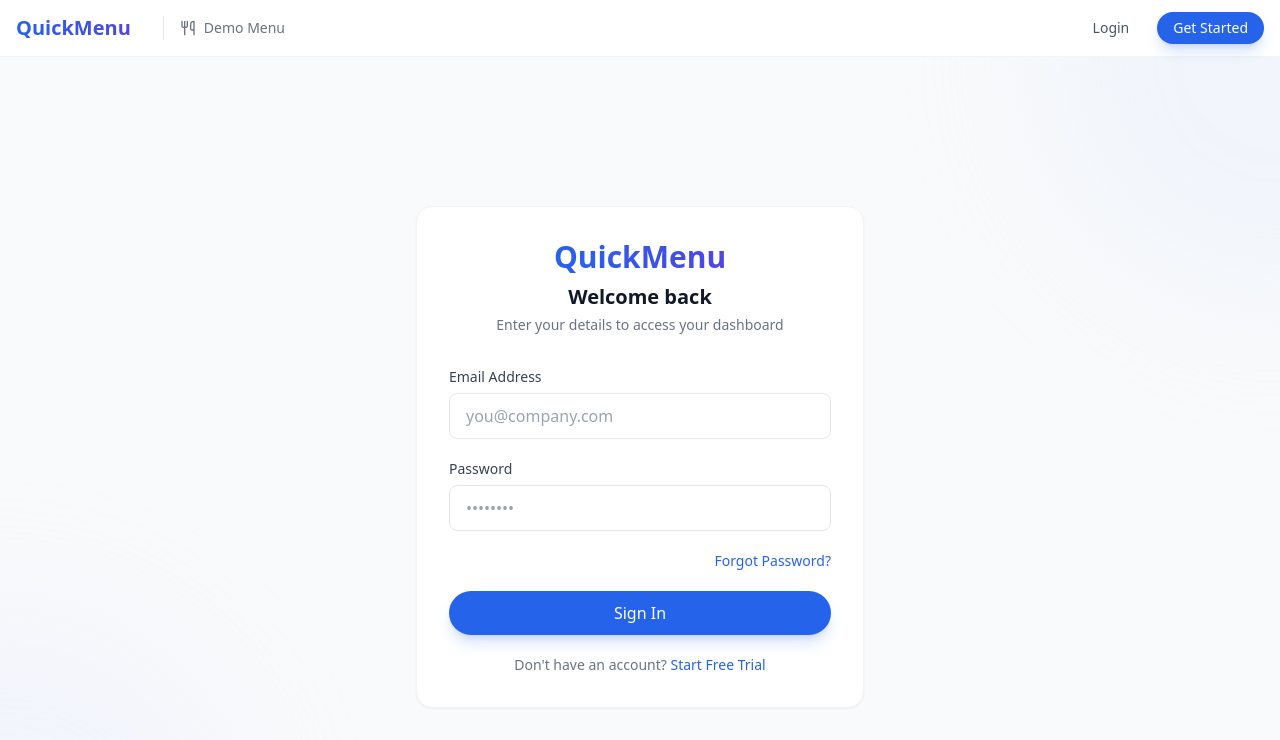
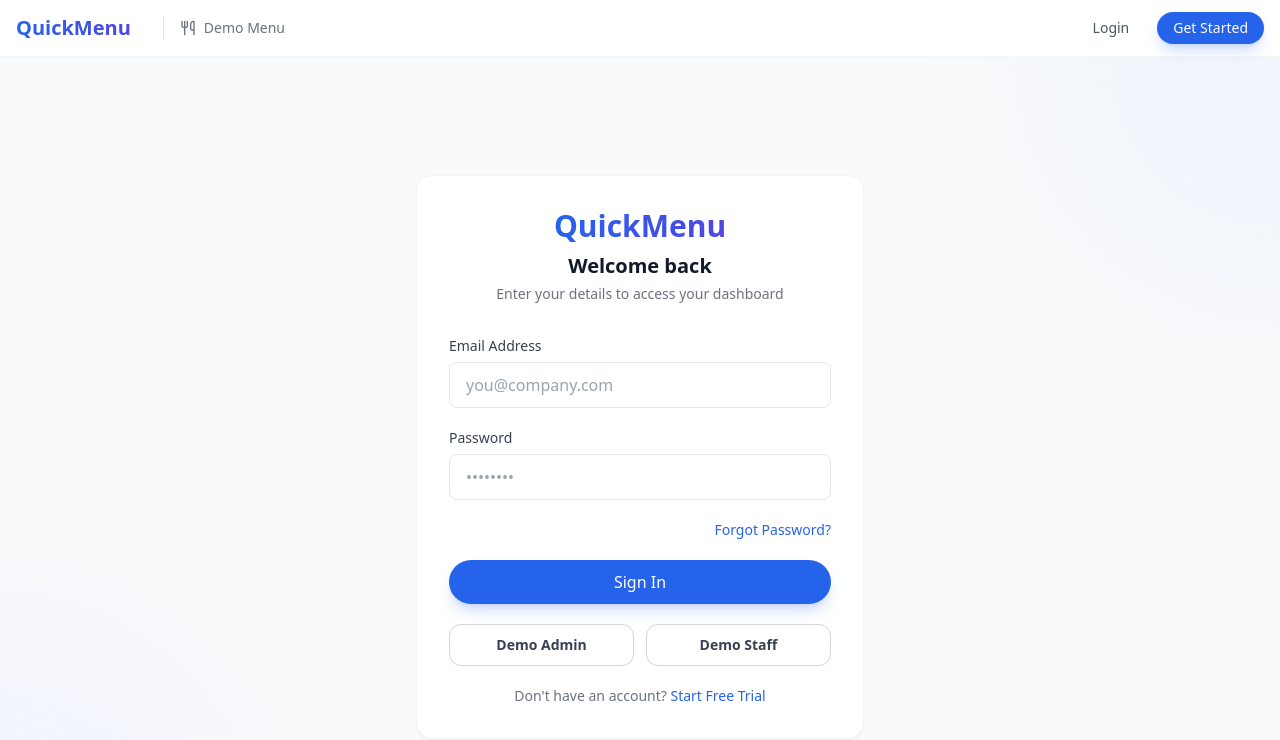
Before and after one commit to sohail24/Quick-Menu, a React (Vite) app in the folder frontend/: page /login in a window 1280 px wide. Shown: the top 740 px of the page. Built offline with nearby package versions, Linux system fonts and the light colour scheme.

Commit message:
feat(add): added demo login for admin and staff

```diff
--- a/frontend/src/pages/Auth/Login.tsx
+++ b/frontend/src/pages/Auth/Login.tsx
@@ -16,12 +16,17 @@ export default function Login() {
 
   async function submit(e: React.FormEvent) {
     e.preventDefault();
+    await doLogin(email, password);
+  }
+
+  async function doLogin(e: string, p: string) {
     setLoading(true);
     try {
-      const res = await api.post('/api/auth/login', { email, password });
+      const res = await api.post('/api/auth/login', { email: e, password: p });
       const token = res.data.token;
       if (!token) throw new Error('No token returned');
       setToken(token);
+      alert('Login successful');
       navigate('/menu/demo');
     } catch (err: any) {
       console.error(err);
@@ -29,6 +34,14 @@ export default function Login() {
     } finally {
       setLoading(false);
     }
+  }
+
+  function handleDemoAdmin() {
+    doLogin('admin@quickmenu.local', 'Admin123!');
+  }
+
+  function handleDemoStaff() {
+    doLogin('staff@quickmenu.local', 'Staff123!');
   }
 
   return (
@@ -74,6 +87,25 @@ export default function Login() {
             {loading ? 'Signing in...' : 'Sign In'}
           </Button>
 
+          <div className="grid grid-cols-2 gap-3">
+            <button
+              type="button"
+              onClick={handleDemoAdmin}
+              disabled={loading}
+              className="py-2.5 px-4 bg-white border border-gray-300 rounded-xl text-sm font-semibold text-gray-700 hover:bg-gray-50 transition-colors focus:outline-none focus:ring-2 focus:ring-gray-200"
+            >
+              Demo Admin
+            </button>
+            <button
+              type="button"
+              onClick={handleDemoStaff}
+              disabled={loading}
+              className="py-2.5 px-4 bg-white border border-gray-300 rounded-xl text-sm font-semibold text-gray-700 hover:bg-gray-50 transition-colors focus:outline-none focus:ring-2 focus:ring-gray-200"
+            >
+              Demo Staff
+            </button>
+          </div>
+
           <div className="text-center text-sm text-gray-500 mt-4">
             Don't have an account?{' '}
             <Link to="/signup" className="text-blue-600 font-medium hover:underline">
--- a/frontend/tailwind.config.js
+++ b/frontend/tailwind.config.js
@@ -1,4 +1,5 @@
 module.exports = {
+  darkMode: 'class',
   content: {
     files: ["./index.html", "./src/**/*.{ts,tsx,css}"],
     safelist: [
```
Also changed, not shown: 1 other file (tests, documents, lock files or other folders).
